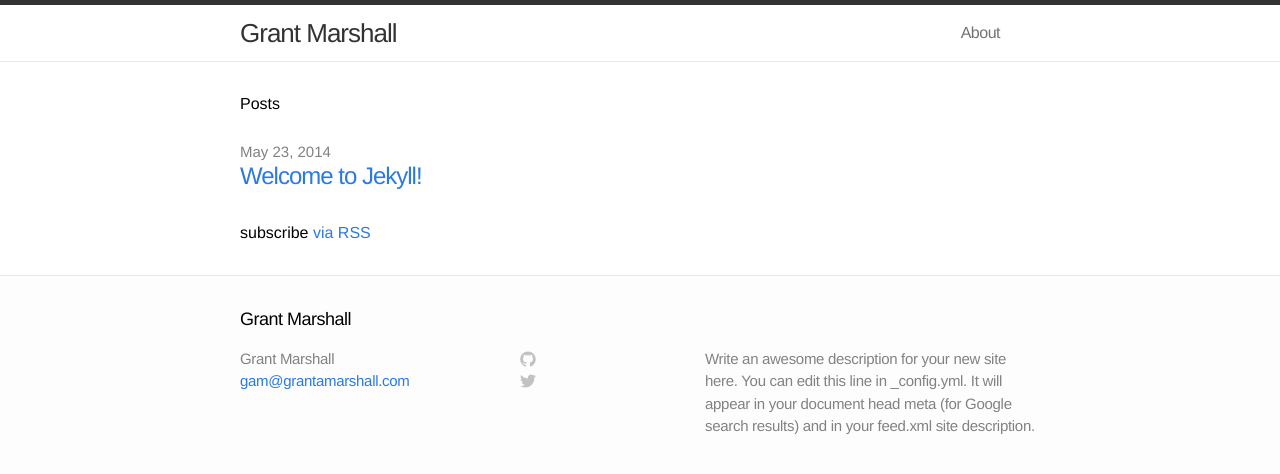
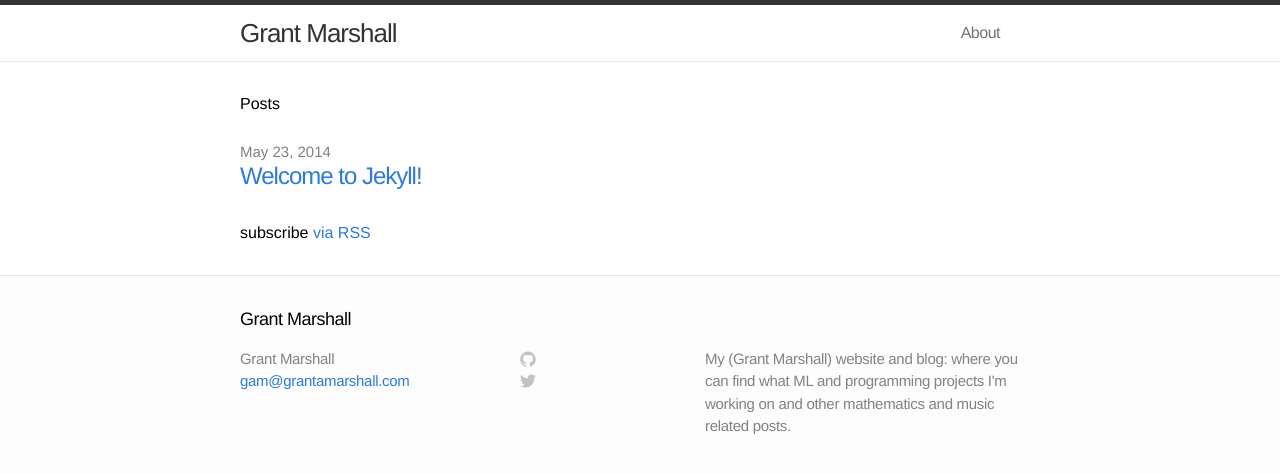
Before and after one commit to gr-a-m/gr-a-m.github.io, a Jekyll site: the page built from index.html, in a window 1280 px wide. Shown: the top 474 px of the page. Built offline with Jekyll 4.4.1, drawn with Linux system fonts in a browser that asks for light colours.

Commit message:
Change config settings to update description and add Twitter/GitHub usernames

```diff
--- a/_config.yml
+++ b/_config.yml
@@ -1,10 +1,15 @@
 # Site settings
 title: Grant Marshall
 email: gam@grantamarshall.com
-description: "Write an awesome description for your new site here. You can edit this line in _config.yml. It will appear in your document head meta (for Google search results) and in your feed.xml site description."
+description: "My (Grant Marshall) website and blog: where you can find what ML and programming projects I'm working on and other mathematics and music related posts."
 baseurl: ""
 url: "http://grantamarshall.com"
+github_username: gr-a-m
+twitter_username: gr_a_m
 
 # Build settings
 markdown: kramdown
 permalink: pretty
+
+# Global settings
+timezone: America/Phoenix
```
